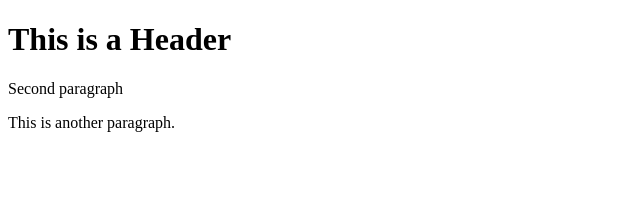
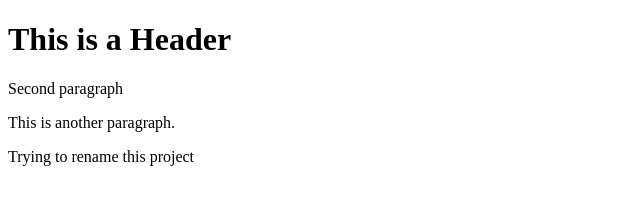
Before and after one commit to robbybates/git-test, a plain HTML site: page index.html in a window 1280 px wide. Shown: the whole page, without its empty margins (0-640 px from the left). Drawn offline with Linux system fonts and the light colour scheme.

Commit message:
Adding a comment

```diff
--- a/index.html
+++ b/index.html
@@ -4,5 +4,6 @@
       <h1>This is a Header</h1>
       <p>Second paragraph</p>
       <p>This is another paragraph.</p>
+      <p>Trying to rename this project</p>
    </body>
 </html>
```
